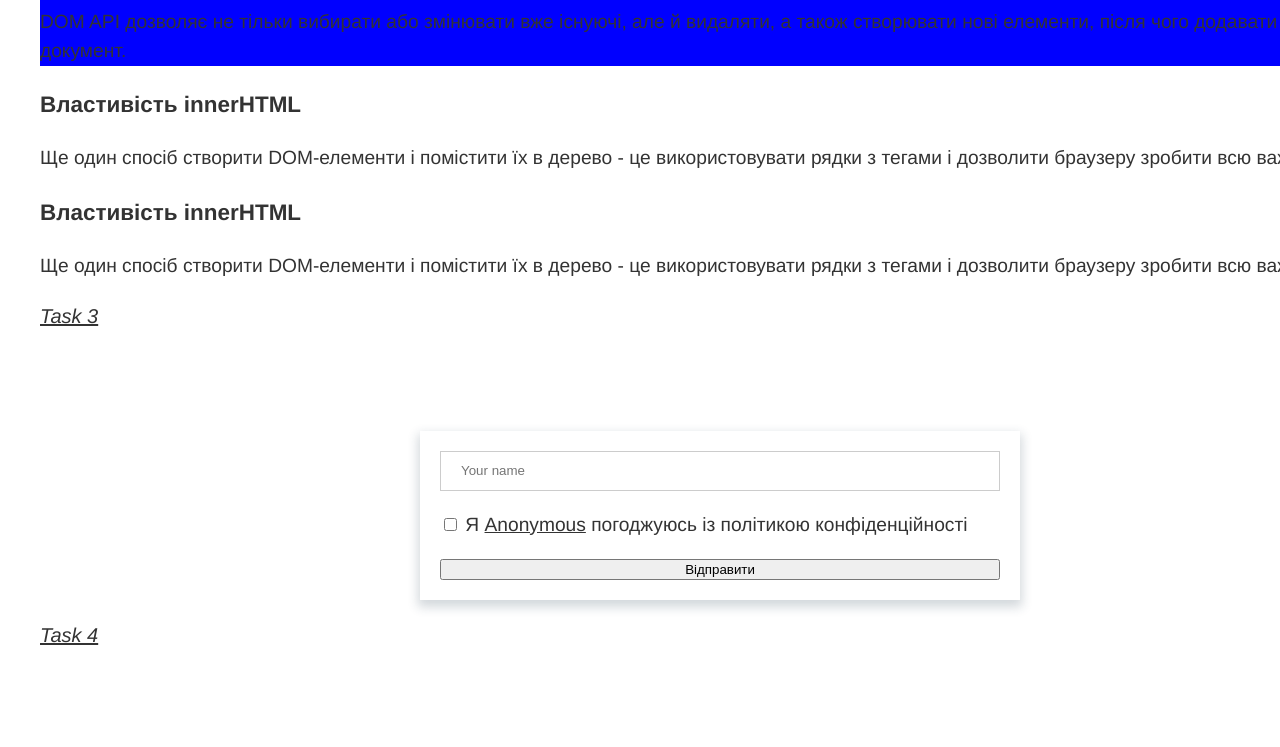
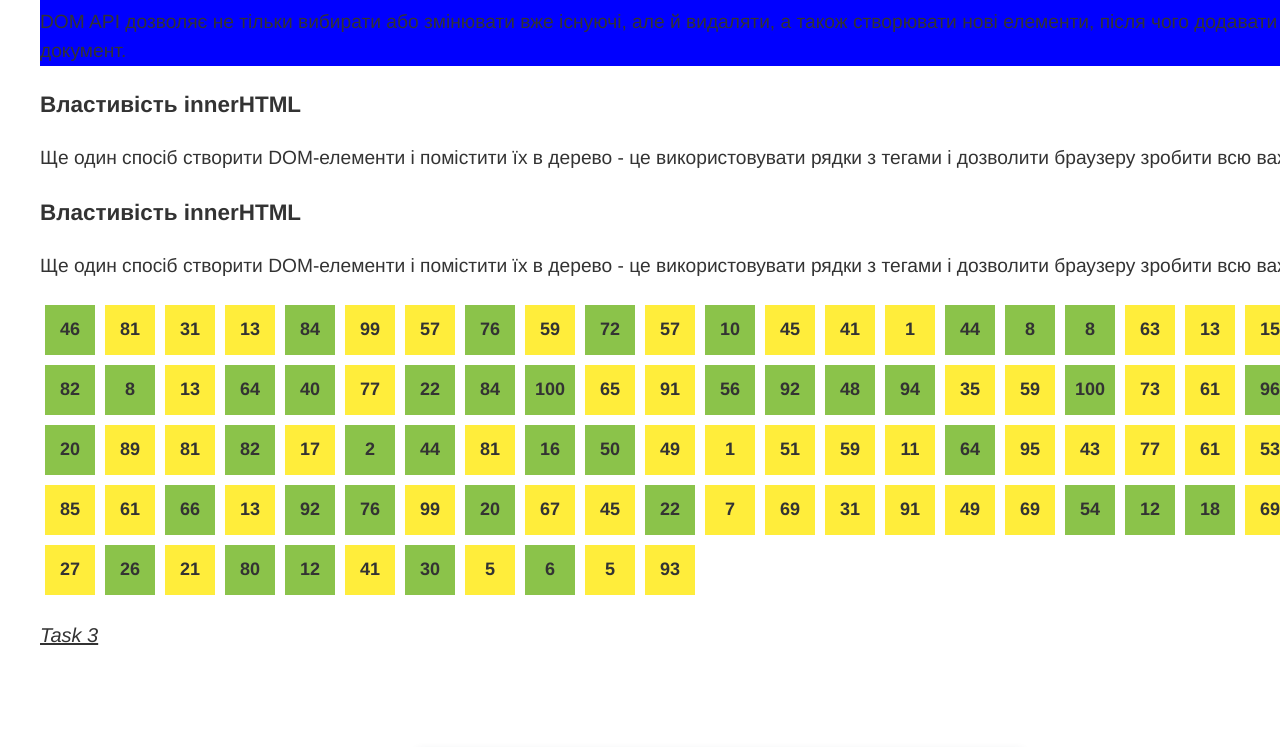
Before and after one commit to andreigubsky/blended-javascript, a plain HTML site: page index.html in a window 1280 px wide. Shown: the part 588-1335 px from the top of the page. Drawn offline with Linux system fonts and the light colour scheme.

Commit message:
Task 2 in progress

```diff
--- a/js/lesson-4.js
+++ b/js/lesson-4.js
@@ -1,4 +1,5 @@
 //Task 1
+//1
 const body = document.querySelector("body");
 console.log(body);
 
@@ -88,3 +89,33 @@ list.insertAdjacentHTML('beforeend', `<li><h3>${newHeader}</h3><p>${newParagraph
 // while (list.firstChild) {
 //     list.firstChild.remove()
 // }
+
+
+//Task 2
+// Створіть контейнер div (з класом number-container) в HTML-документі
+// та динамічно створіть 100 блоків (з класом number) наповнивши їх рандомними
+// числами від 1 до 100 і додайте їх до контейнера div(numberContainer).
+// Парні числа повинні мати зелений фон (додати клас even),
+// Непарні числа - жовтий фон (додати клас odd).
+
+const randomNumber = () => Math.floor(Math.random() * 100) + 1;
+const newDivWrapper = document.createElement('div');
+newDivWrapper.setAttribute('class', 'number-container');
+
+for(let i =1; i<100; i+=1){
+    const newDiv = document.createElement('div')
+    newDiv.setAttribute('class', 'number');
+    const randomN = randomNumber();
+    newDiv.textContent = randomN;
+
+    if(randomN%2===0){
+        newDiv.classList.add('even');
+    }else{
+        newDiv.classList.add('odd');
+    }
+
+    newDivWrapper.appendChild(newDiv);
+    console.log(newDiv)
+}
+
+list.appendChild(newDivWrapper);
--- a/styles.css
+++ b/styles.css
@@ -34,6 +34,13 @@ ul {
 /* components */
 .active {
   color: red;
+}
+.even{
+  background-color: green;
+}
+
+.odd{
+  background-color: yellow;
 }
 
 .task-title {
```
